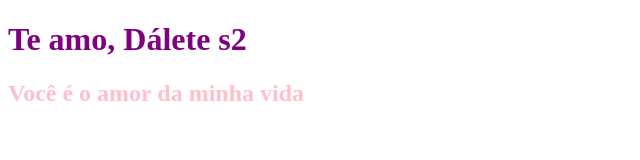
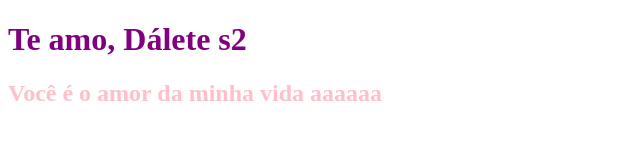
Before and after one commit to eduardofuncao/portfolio, a plain HTML site: page index.html in a window 1280 px wide. Shown: the full height of the page, 0-640 px from the left. Drawn offline with Linux system fonts and the light colour scheme.

Commit message:
edit index.html again

```diff
--- a/index.html
+++ b/index.html
@@ -5,5 +5,5 @@
 		<meta charset="utf-8">
 	</head>
 	<h1 style="color:purple;">Te amo, Dálete s2</h1>
-	<h2 style="color:pink;">Você é o amor da minha vida</h2>
+	<h2 style="color:pink;">Você é o amor da minha vida aaaaaa</h2>
 </html>
```
